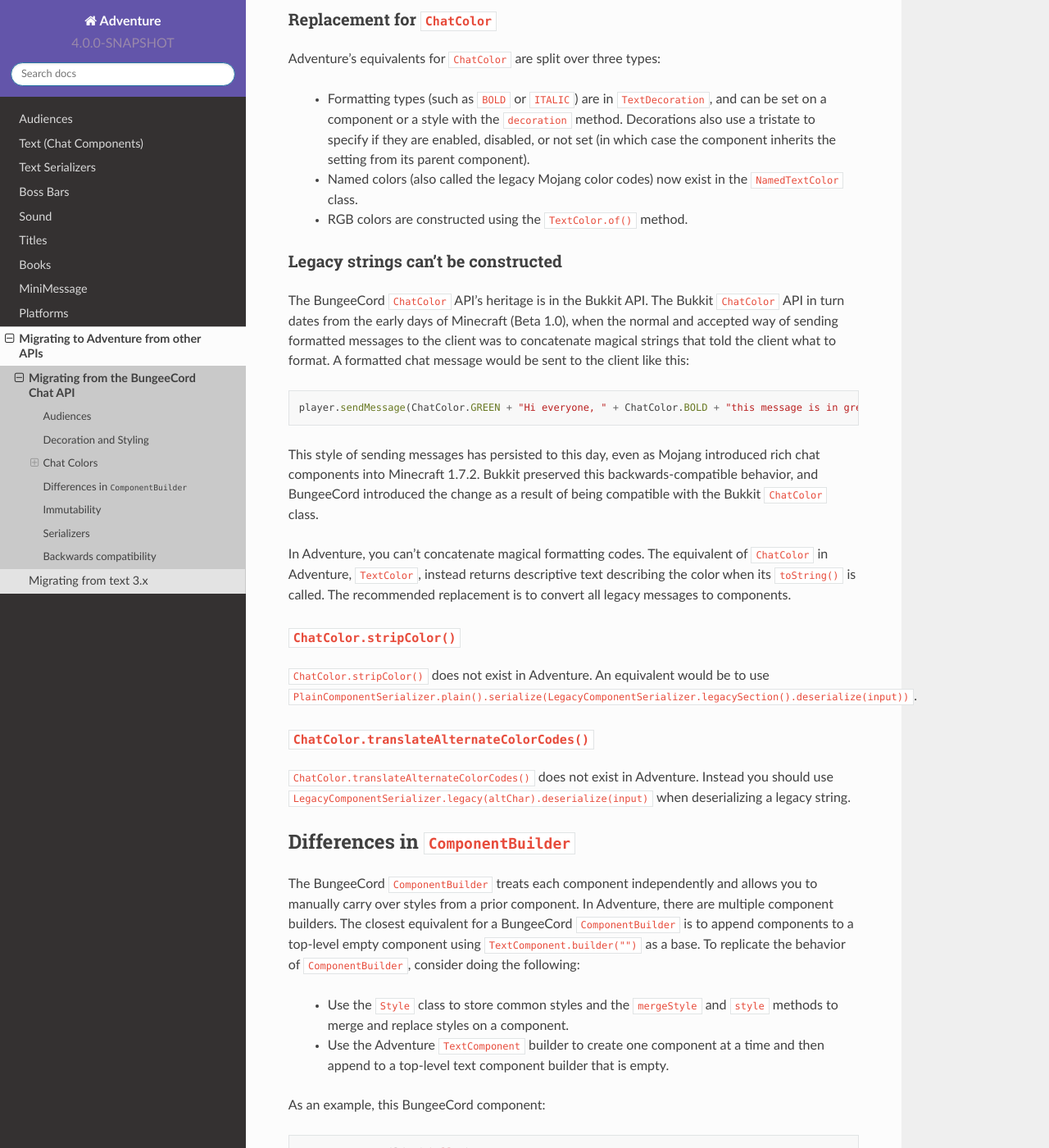
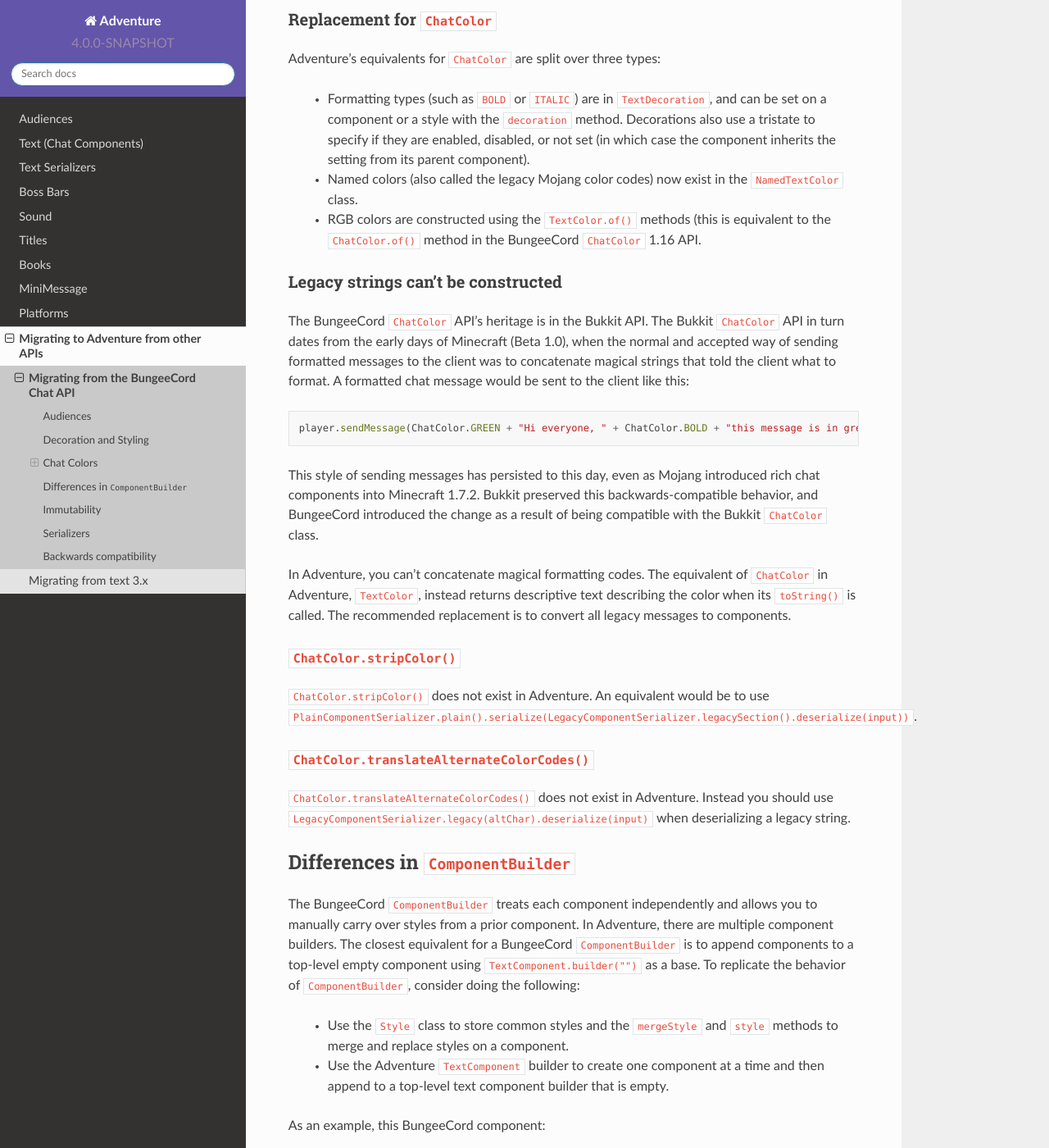
Before and after one commit to KyoriPowered/adventure-docs, a Sphinx documentation site: the page built from source/migration/bungeecord-chat-api.rst, in a window 1280 px wide and 1400 px high, scrolled down 902 px. Shown: the whole window at 82% size. Built offline with Sphinx 7.4.7 and the Read the Docs theme 2.0.0, drawn with Linux system fonts in a browser that asks for light colours; some of the changed text lies outside the part shown.

Commit message:
Apply suggested changes

```diff
--- a/source/migration/bungeecord-chat-api.rst
+++ b/source/migration/bungeecord-chat-api.rst
@@ -40,7 +40,8 @@ Adventure's equivalents for ``ChatColor`` are split over three types:
     setting from its parent component).
   * Named colors (also called the legacy Mojang color codes) now exist in the ``NamedTextColor``
     class.
-  * RGB colors are constructed using the ``TextColor.of()`` method.
+  * RGB colors are constructed using the ``TextColor.of()`` methods (this is equivalent to the
+    ``ChatColor.of()`` method in the BungeeCord ``ChatColor`` 1.16 API.
 
 Legacy strings can't be constructed
 ^^^^^^^^^^^^^^^^^^^^^^^^^^^^^^^^^^^
@@ -103,7 +104,7 @@ becomes this Adventure equivalent:
 
 .. code:: java
 
-  TextComponent.builder("")
+  TextComponent.builder()
     .append(TextComponent.of("hello", NamedTextColor.GOLD)
     .append(TextComponent.of(" world"))
     .build()
@@ -122,8 +123,8 @@ becomes
 
 .. code:: java
 
-  Style style = Style.of(NamedTextColor.GOLD).decoration(TextDecoration.BOLD, TextDecoration.State.TRUE);
-  TextComponent.builder("")
+  Style style = Style.of(NamedTextColor.GOLD, TextDecoration.BOLD);
+  TextComponent.builder()
     .append(TextComponent.of("hello", style)
     .append(TextComponent.of(" world", style))
     .build()
--- a/source/migration/text-3.x.rst
+++ b/source/migration/text-3.x.rst
@@ -33,7 +33,7 @@ In Adventure, the API to use is ``LegacyComponentSerializer.legacy(altChar).dese
 
 In order to accomodate the new RGB colors introduced in 1.16, all the named text colors
 were moved to the ``NamedTextColor`` class. References to the old ``TextColor`` class
-should be updated to refer to ``TextColor``.
+should be updated to refer to ``NamedTextColor``.
 
 Serializer
 ----------
```
